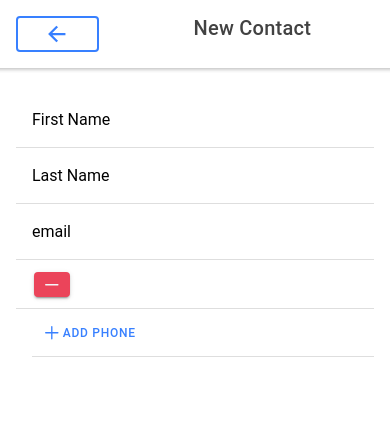
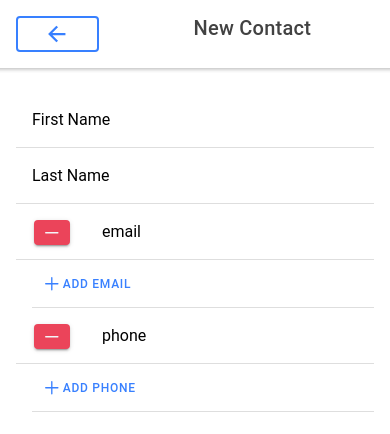
Before and after one commit to Ntwali-Josue/address-book-ui, a React (Create React App) app in the folder UI/: page /new in a window 390 px wide. Shown: the top 434 px of the page. Built offline with nearby package versions, Linux system fonts and the light colour scheme.

Commit message:
add email and phone input updated

```diff
--- a/UI/src/pages/AddContact.tsx
+++ b/UI/src/pages/AddContact.tsx
@@ -38,16 +38,28 @@ const NewContact: React.FC = () => (
             <IonLabel position="floating">Last Name </IonLabel>
             <IonInput type="text" required></IonInput>
           </IonItem>
-          <IonItem>
-            <IonLabel position="floating">email </IonLabel>
-            <IonInput type="email" required></IonInput>
-          </IonItem>
+
           <IonItemGroup>
             <IonItem>
-              <IonButton slot="start" size="small" color="danger"  >
+              <IonLabel position="floating">email </IonLabel>
+              <IonButton slot="start" size="small" color="danger" className="ion-float-left ion-margin-top"  >
                 <IonIcon slot="icon-only" icon={remove} color="light" />
               </IonButton>
-              <IonInput required></IonInput>
+              <IonInput required type="email"></IonInput>
+            </IonItem>
+            <IonItem>
+              <IonButton fill="clear">
+                <IonIcon icon={add} slot="icon-only" />
+                Add Email
+              </IonButton>
+            </IonItem>
+
+            <IonItem>
+              <IonLabel position="floating">phone </IonLabel>
+              <IonButton slot="start" size="small" color="danger" className="ion-float-left ion-margin-top"  >
+                <IonIcon slot="icon-only" icon={remove} color="light" />
+              </IonButton>
+              <IonInput required type="email"></IonInput>
             </IonItem>
             <IonItem>
               <IonButton fill="clear">
```
